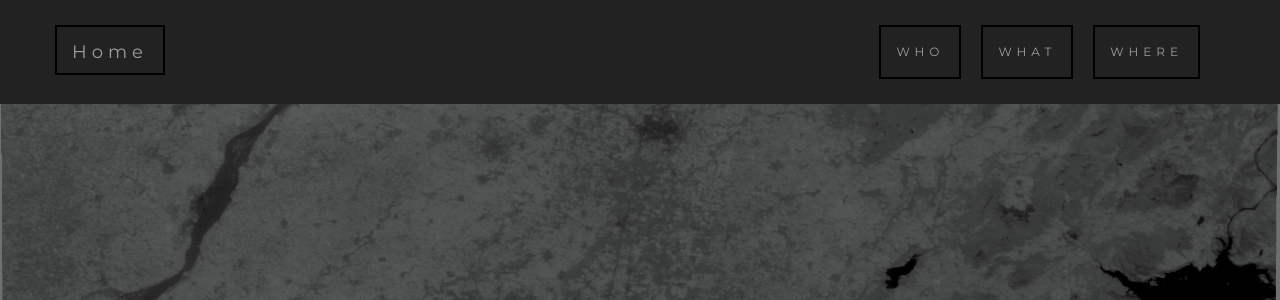
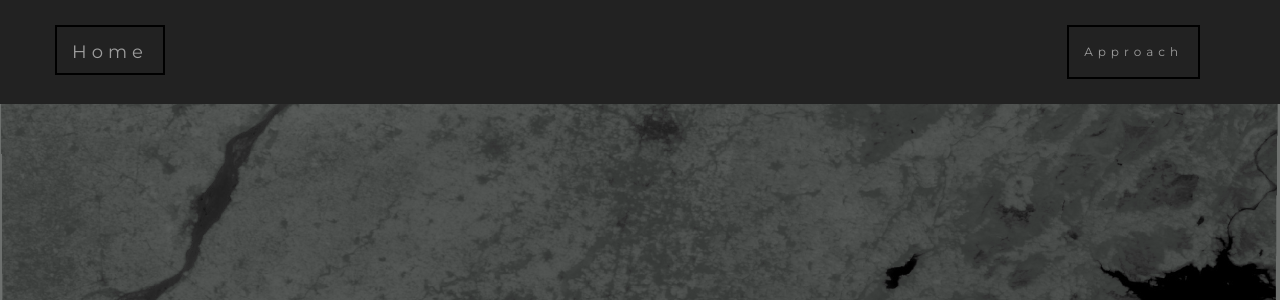
Before and after one commit to AdarshNaidu/Skeptics-SIH, a Django app: page / in a window 1280 px wide. Shown: the top 300 px of the page. Run offline with Django 3.2, Linux system fonts and the light colour scheme; some libraries are stand-ins or nearby versions.

Commit message:
Added approach page

```diff
--- a/SIH/img_processing/templates/img_processing/index.html
+++ b/SIH/img_processing/templates/img_processing/index.html
@@ -98,9 +98,7 @@
         </div>
         <div class="collapse navbar-collapse" id="myNavbar">
           <ul class="nav navbar-nav navbar-right">
-            <li><a href="#">WHO</a></li>
-            <li><a href="#">WHAT</a></li>
-            <li><a href="#">WHERE</a></li>
+            <li><a href="{% url 'approach' %}">Approach</a></li>
           </ul>
         </div>
       </div>
--- a/SIH/img_processing/urls.py
+++ b/SIH/img_processing/urls.py
@@ -7,5 +7,6 @@ urlpatterns = [
     # path('upload_image', views.upload_image, name='upload_image'),
     # path('uploaded_image', views.uploaded_image, name='uploaded_image'),
     path('upload_image', views.FileFieldView.as_view(), name='upload_image'),
-    path('custom_image', views.custom_image, name='custom_image')
+    path('custom_image', views.custom_image, name='custom_image'),
+    path('approach', views.approach, name='approach')
 ]
--- a/SIH/img_processing/views.py
+++ b/SIH/img_processing/views.py
@@ -5,6 +5,7 @@ from django.core.files.storage import FileSystemStorage
 from django.views.generic.edit import FormView
 from .forms import FileFieldForm
 from .ImgProcessingWorkbench.renderingProgram_static import *
+import time
 
 class FileFieldView(FormView):
     form_class = FileFieldForm
@@ -27,6 +28,7 @@ class FileFieldView(FormView):
                 filename = fs.save(f.name, f)
                 uploaded_file_url = fs.url(filename)
 
+            time.sleep(5)
             return render(request, 'img_processing/uploaded_image.html')
         else:
             return super(FileFieldView, self).form_invalid(form)
@@ -45,3 +47,6 @@ def custom_image(request):
         return render(request, 'img_processing/uploaded_image.html')
     # 'uploaded_file_url': uploaded_file_url
     return render(request, 'img_processing/upload_image.html')
+
+def approach(request):
+    return render(request, 'img_processing/approach.html')
```
Also changed, not shown: SIH/img_processing/templates/img_processing/approach.html (+5 -3 lines), 1 other file.
